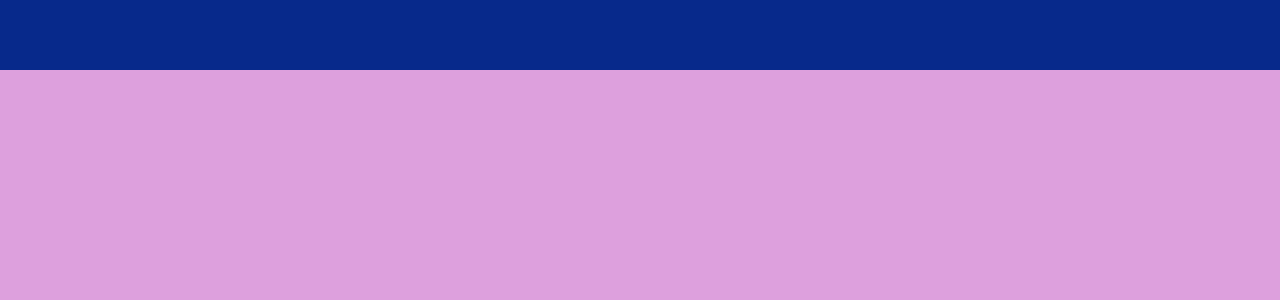
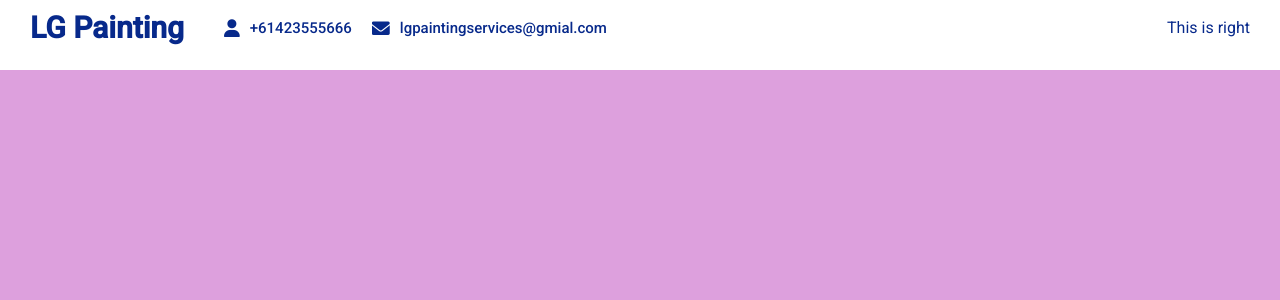
Before and after one commit to saman-zdf/lg-painting, a React (Create React App) app: page / in a window 1280 px wide. Shown: the top 300 px of the page. Built offline with nearby package versions, Linux system fonts and the light colour scheme.

Commit message:
added logo, and styling to the navbar

```diff
--- a/public/index.html
+++ b/public/index.html
@@ -13,6 +13,14 @@
     <link
       href="https://fonts.googleapis.com/css2?family=Roboto:wght@300;400;500&display=swap"
       rel="stylesheet"
+    />
+    <!-- fontawesome -->
+    <link
+      rel="stylesheet"
+      href="https://cdnjs.cloudflare.com/ajax/libs/font-awesome/6.0.0-beta3/css/all.min.css"
+      integrity="sha512-Fo3rlrZj/k7ujTnHg4CGR2D7kSs0v4LLanw2qksYuRlEzO+tcaEPQogQ0KaoGN26/zrn20ImR1DfuLWnOo7aBA=="
+      crossorigin="anonymous"
+      referrerpolicy="no-referrer"
     />
 
     <link rel="manifest" href="%PUBLIC_URL%/manifest.json" />
--- a/src/app.scss
+++ b/src/app.scss
@@ -9,6 +9,7 @@
   position: relative;
   top: 70px;
   scroll-snap-type: y mandatory;
+  scroll-behavior: smooth;
   scrollbar-width: none; // for firefox
   &::-webkit-scrollbar {
     display: none;
--- a/src/components/contact/Contact.jsx
+++ b/src/components/contact/Contact.jsx
@@ -1,7 +1,7 @@
 import React from 'react';
 import './contact.scss';
 const Contact = () => {
-  return <div className='contact'></div>;
+  return <div className='contact' id='contact'></div>;
 };
 
 export default Contact;
--- a/src/components/intro/Intro.jsx
+++ b/src/components/intro/Intro.jsx
@@ -1,7 +1,7 @@
 import React from 'react';
-import './intro.scss'
+import './intro.scss';
 const Intro = () => {
-  return <div className='intro'></div>;
+  return <div className='intro' id='intro'></div>;
 };
 
 export default Intro;
--- a/src/components/portfolio/Portfolio.jsx
+++ b/src/components/portfolio/Portfolio.jsx
@@ -1,7 +1,7 @@
 import React from 'react';
 import './portfolio.scss';
 const Portfolio = () => {
-  return <div className='portfolio'></div>;
+  return <div className='portfolio' id='portfolio'></div>;
 };
 
 export default Portfolio;
--- a/src/components/testimonials/Testimonials.jsx
+++ b/src/components/testimonials/Testimonials.jsx
@@ -1,7 +1,7 @@
 import React from 'react';
 import './testimonials.scss';
 const Testimonials = () => {
-  return <div className='testimonials'></div>;
+  return <div className='testimonials' id='testimonials'></div>;
 };
 
 export default Testimonials;
--- a/src/components/topbar/Topbar.jsx
+++ b/src/components/topbar/Topbar.jsx
@@ -1,7 +1,28 @@
 import React from 'react';
 import './topbar.scss';
+
+import image from '../../assets/images/IMG_2330.jpg';
 const Topbar = () => {
-  return <div className='topbar'></div>;
+  return (
+    <div className='topbar'>
+      <div className='wrapper'>
+        <div className='left'>
+          <a href='#intro' className='logo'>
+            LG Painting
+          </a>
+          <div className='itemContainer'>
+            <i class='fas fa-user icon'></i>
+            <span>+61423555666</span>
+          </div>
+          <div className='itemContainer'>
+            <i class='fas fa-envelope icon'></i>
+            <span>lgpaintingservices@gmial.com</span>
+          </div>
+        </div>
+        <div className='right'>This is right</div>
+      </div>
+    </div>
+  );
 };
 
 export default Topbar;
--- a/src/components/topbar/topbar.scss
+++ b/src/components/topbar/topbar.scss
@@ -2,8 +2,40 @@
 .topbar {
   width: 100%;
   height: 70px;
-  background-color: $mainColor;
+  background-color: white;
+  color: $mainColor;
   position: fixed;
   top: 0;
   z-index: 2;
+  .wrapper {
+    padding: 10px 30px;
+    display: flex;
+    align-items: center;
+    justify-content: space-between;
+    .left {
+      display: flex;
+      align-items: center;
+      .logo {
+        font-size: 30px;
+        font-weight: bold;
+        text-decoration: none;
+        color: inherit;
+        margin-right: 40px;
+      }
+      .itemContainer {
+        display: flex;
+        align-items: center;
+        margin-right: 20px;
+
+        .icon {
+          font-size: 18px;
+          margin-right: 10px;
+        }
+        span {
+          font-size: 15px;
+          font-weight: 500;
+        }
+      }
+    }
+  }
 }
--- a/src/components/works/Works.jsx
+++ b/src/components/works/Works.jsx
@@ -1,11 +1,7 @@
-import React from 'react'
-import './works.scss'
+import React from 'react';
+import './works.scss';
 const Works = () => {
-  return (
-    <div className='works'>
+  return <div className='works' id='works'></div>;
+};
 
-    </div>
-  )
-}
-
-export default Works
+export default Works;
```
Also changed, not shown: 2 other files (tests, documents, lock files or other folders).
